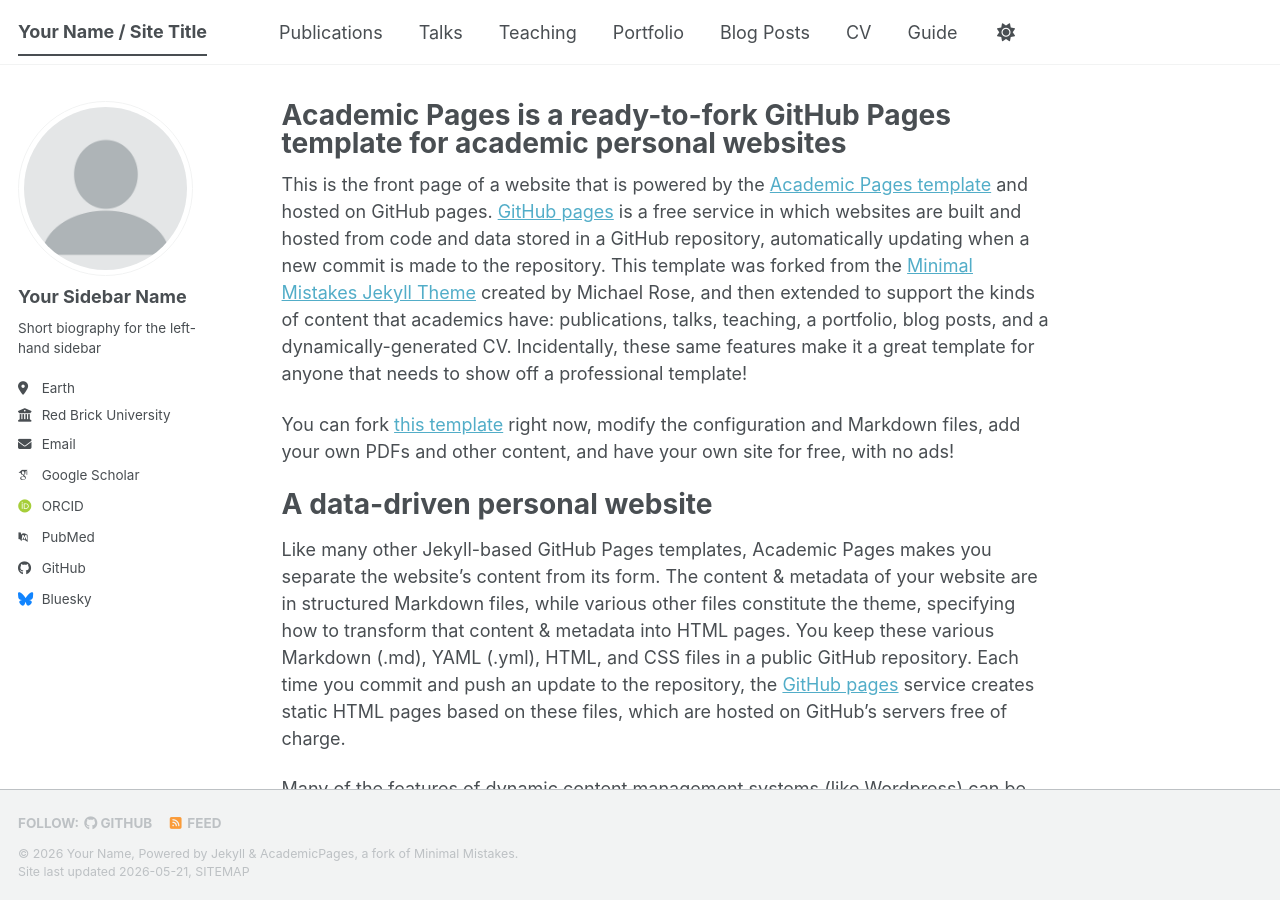
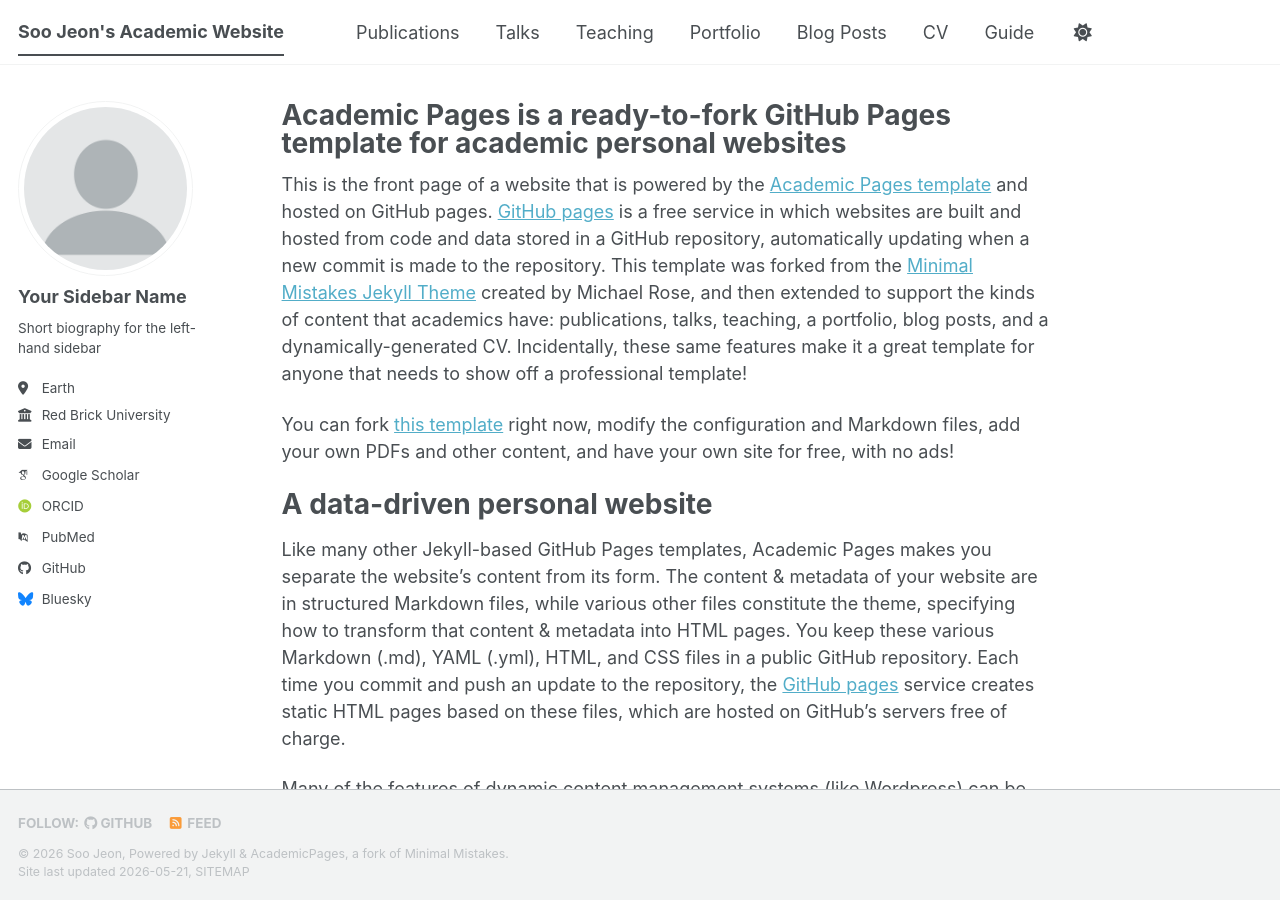
Before and after one commit to soojeon-uw/soojeon-uw.github.io, a Jekyll site: the page built from _pages/about.md, in a window 1280 px wide and 900 px high. Built offline with Jekyll 4.4.1, drawn with Linux system fonts in a browser that asks for light colours; some web fonts are replaced; a script bundle is joined from its source files by our own code; library files that are not in the unit come from our copies.

Commit message:
Update _config.yml

```diff
--- a/_config.yml
+++ b/_config.yml
@@ -9,14 +9,14 @@
 # Basic Site Settings
 locale                   : "en-US"
 site_theme               : "default" # The available themes options are "default", "air", "sunrise", "mint", "dirt" and "contrast"
-title                    : "Your Name / Site Title"
+title                    : "Soo Jeon's Academic Website"
 title_separator          : "-"
-name                     : &name "Your Name"
-description              : &description "Your Name's academic portfolio"   # Update this with a general description of your site, this is the default if not overridden by a page
-url                      : https://academicpages.github.io # The base hostname & protocol for your site e.g. "https://[your GitHub username].github.io",
+name                     : &name "Soo Jeon"
+description              : &description "Soo Jeon's academic portfolio"   # Update this with a general description of your site, this is the default if not overridden by a page
+url                      : https://soojeon-uw.github.io # The base hostname & protocol for your site e.g. "https://[your GitHub username].github.io",
                                                            # or if you already have some other page hosted on Github then use "https://[your GitHub username].github.io/[Your Repo Name]"
 baseurl                  : "" # the subpath of your site, e.g. "/blog"
-repository               : "academicpages/academicpages.github.io"
+repository               : "soojeon-uw/soojeon-uw.github.io"
 
 # Site Author - The following control what appear as part of the author content on the side bar.
 #               If a field is blank the icon and link will not appear, otherwise it will be shown.
```
